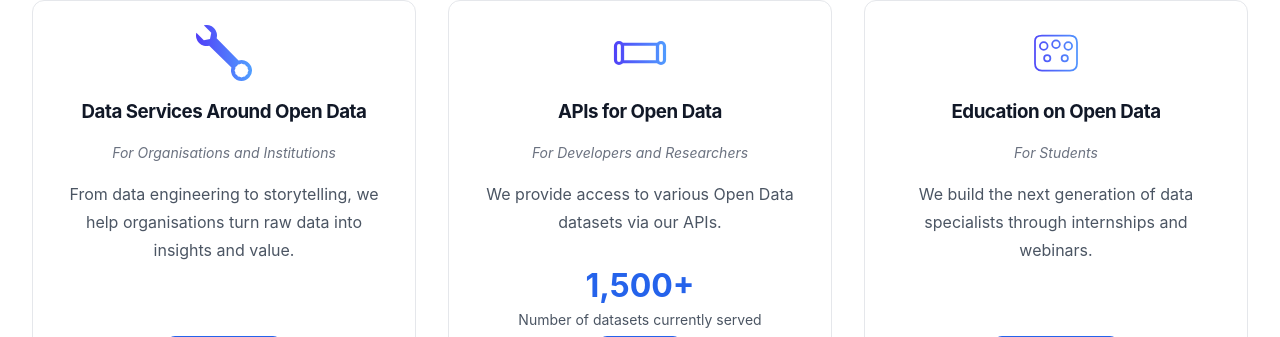
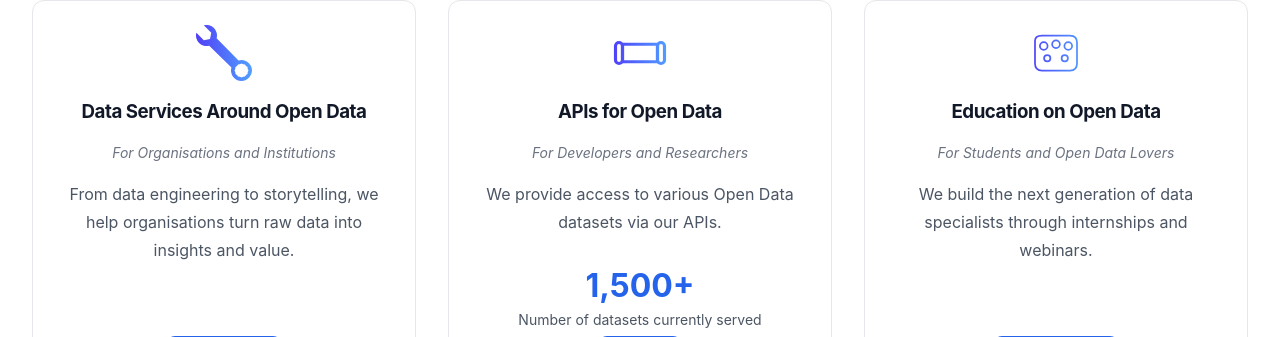
Before and after one commit to verein-odon/verein-odon.github.io, a Jekyll site: the page built from docs/en/index.md, in a window 1280 px wide and 900 px high, scrolled down 776 px. Shown: the part 116-453 px from the top of the window. Built offline with Jekyll 4.4.1, drawn with Linux system fonts in a browser that asks for light colours.

Commit message:
Tuning landing page

```diff
--- a/docs/en/index.md
+++ b/docs/en/index.md
@@ -49,7 +49,7 @@ last_updated: "2025-02-13 14:30"
                     <img src="/assets/images/icons/education.svg" alt="Data services" loading="lazy">
                 </div>
                 <h3>Education on Open Data</h3>
-                <p class="membership-subtitle">For Students</p>
+                <p class="membership-subtitle">For Students and Open Data Lovers</p>
                 <p class="card-text">We build the next generation of data specialists through internships and webinars.</p>
                 <a href="/en/education/" class="btn btn-primary">Education</a>
             </div>
```
